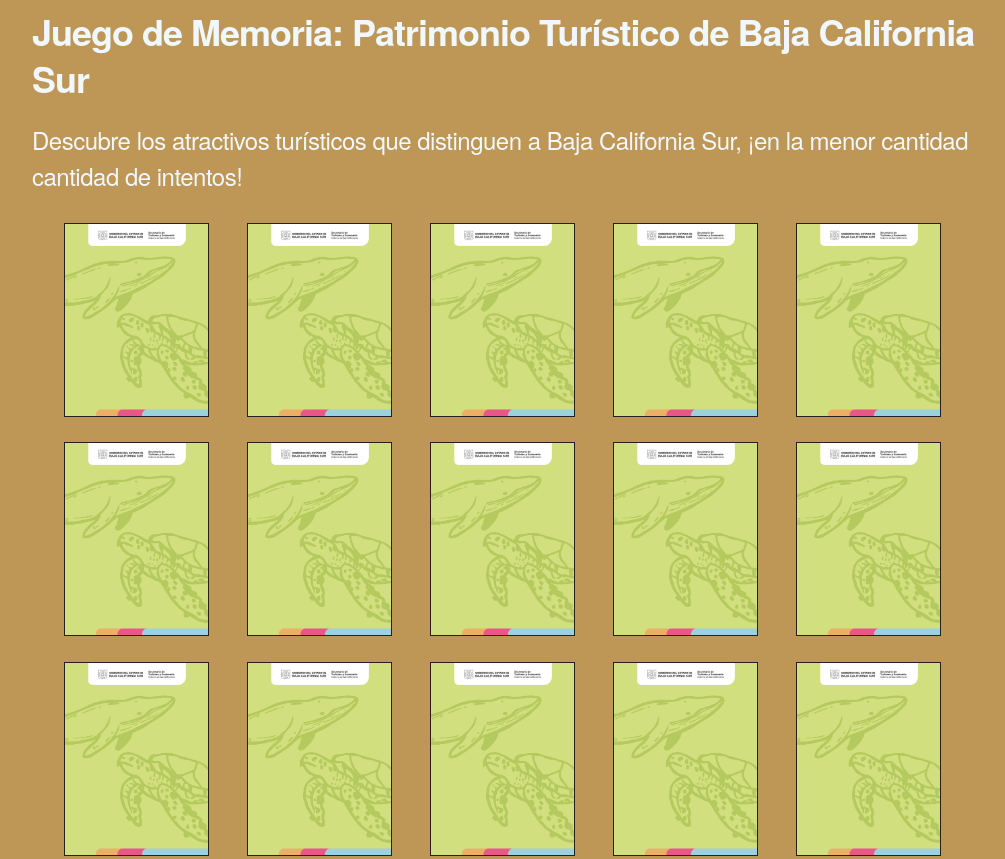
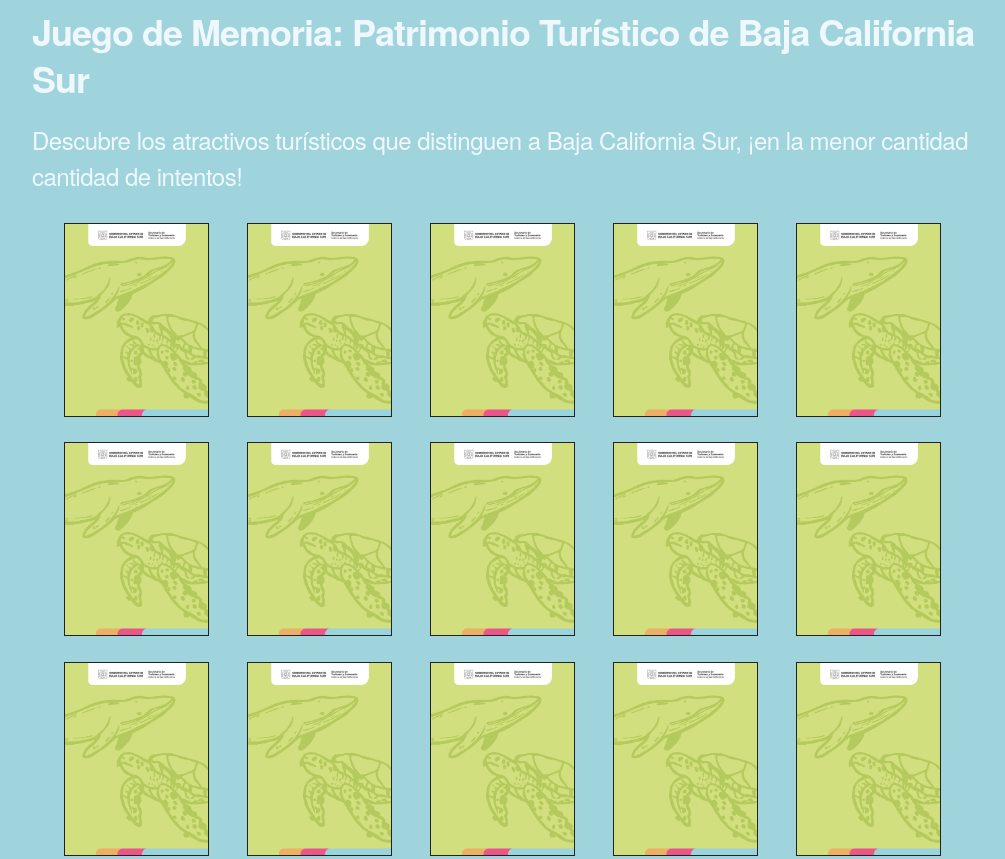
Before and after one commit to JEmanuelDM/Lossel, a plain HTML site: page index.html in a window 1280 px wide. Shown: the top 859 px of the page, without its empty margins (128-1133 px from the left). Drawn offline with nearby package versions, Linux system fonts and the light colour scheme; some packages are replaced by stand-ins of ours; a script that the page names is missing.

Commit message:
Update style.css

```diff
--- a/style.css
+++ b/style.css
@@ -4,7 +4,7 @@
 }
 
 body {
-  background-color: #BE9655;
+  background-color: #a0d4dc;
 }
 
 #tablero>div {
```
